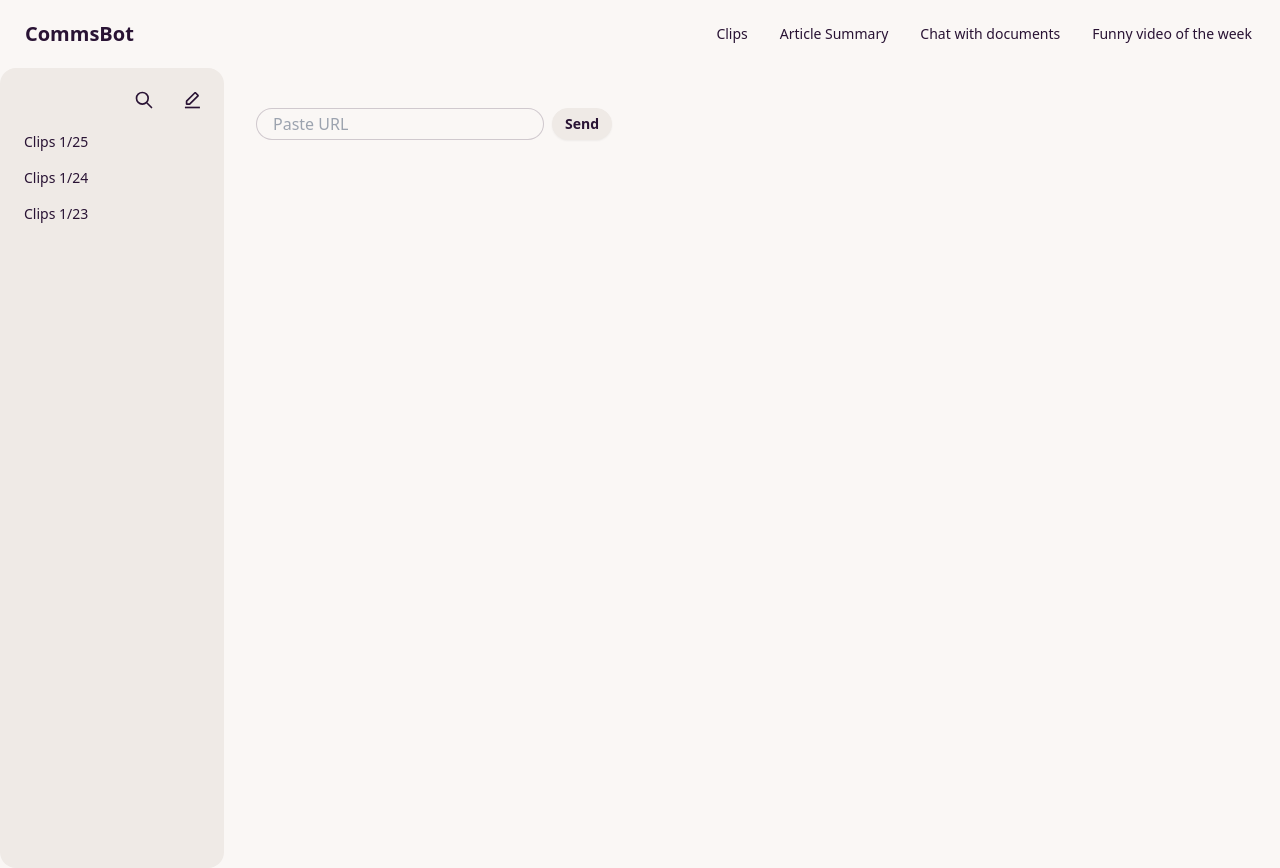
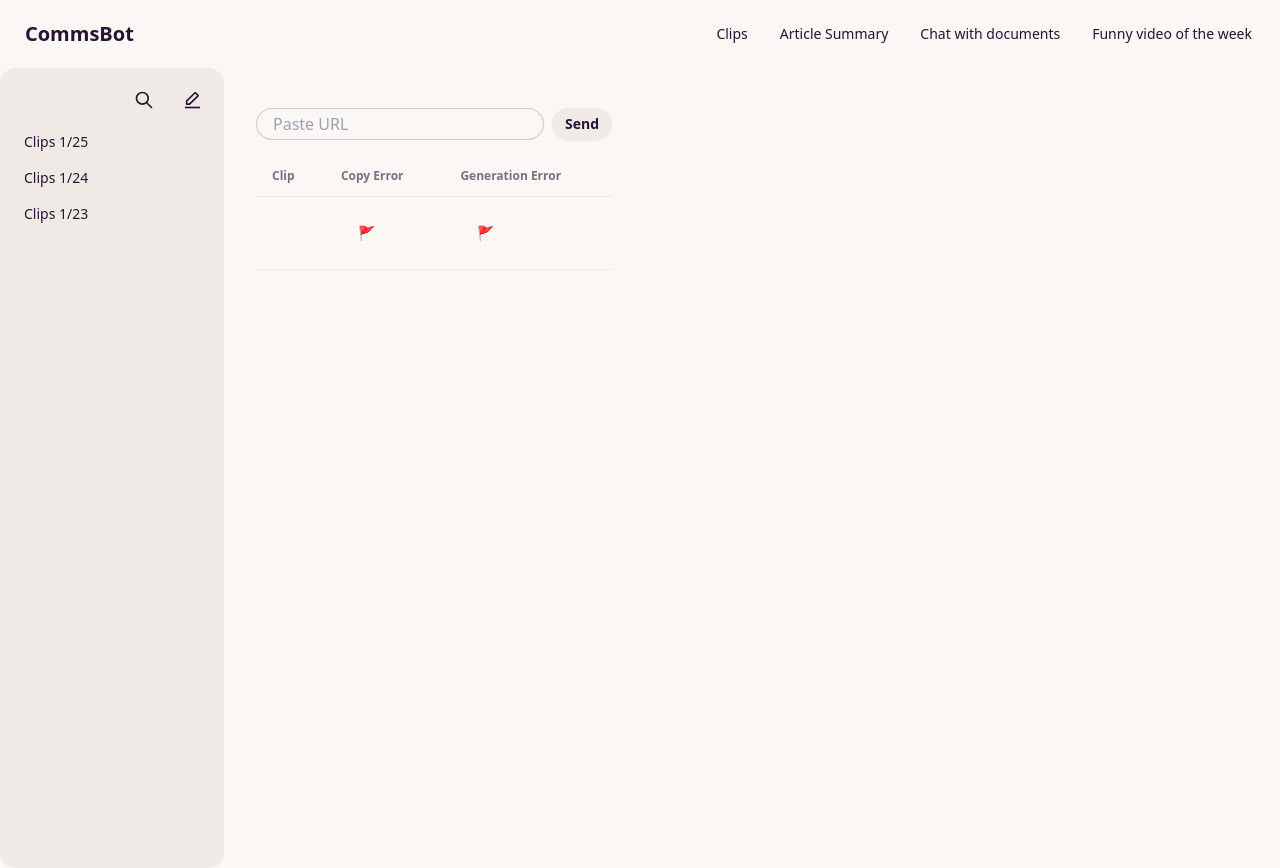
Before and after one commit to brosshirt/raynor, a Next.js app in the folder frontend/: page / in a window 1280 px wide. Built offline with nearby package versions, Linux system fonts and the light colour scheme.

Commit message:
clips are displayed in table

```diff
--- a/frontend/src/components/Clip.tsx
+++ /dev/null
@@ -1,51 +0,0 @@
-'use client';
-import React, { useState, useEffect } from 'react';
-import { articleInfoToHTML } from '@/lib/clipFormatter';
-import { ArticleInfo } from '@/lib/types';
-
-
-interface ClipProps {
-  clip: ArticleInfo | undefined;
-  reportError: (clip: ArticleInfo, errorType: string) => void;
-}
-
-export default function Clip({ clip, reportError }: ClipProps) {
-  const [formattedClipHTML, setFormattedClipHTML] = useState('');
-
-  useEffect(() => {
-    if (clip) {
-      const html = articleInfoToHTML(clip);
-      setFormattedClipHTML(html);
-      console.log('formattedCliphtml', html)
-    }
-  }, [clip]);
-
-  const handleCopy = () => {
-    const clipboardItem = new ClipboardItem({
-      'text/html': new Blob([formattedClipHTML], { type: 'text/html' }),
-      'text/plain': new Blob([formattedClipHTML], { type: 'text/plain' }),
-    });
-    navigator.clipboard.write([clipboardItem]);
-  };
-
-  return (
-    <div className="border border-black rounded w-full h-1/2 flex items-center gap-2 p-2">
-      <span className="flex-[10]" dangerouslySetInnerHTML={{ __html: formattedClipHTML }} />
-      <button className="flex-[1] h-5 border border-black rounded cursor-pointer" onClick={handleCopy}>
-        Copy
-      </button>
-      <button
-        className="flex-[1] h-5 border border-black rounded cursor-pointer"
-        onClick={() => clip && reportError(clip, 'copy paste')}
-      >
-        copy/paste error
-      </button>
-      <button
-        className="flex-[1] h-5 border border-black rounded cursor-pointer"
-        onClick={() => clip && reportError(clip, 'clip generation')}
-      >
-        🚩
-      </button>
-    </div>
-  );
-}
--- /dev/null
+++ b/frontend/src/components/Clips/ClipRow.tsx
@@ -0,0 +1,18 @@
+import React from 'react'
+
+
+interface ClipRowProps {
+    formattedClipHtml: { __html: string},
+}
+
+const ClipRow = ({formattedClipHtml}: ClipRowProps) => {
+  return (
+    <tr>
+        <td dangerouslySetInnerHTML={formattedClipHtml}></td>
+        <td><button className='btn btn-ghost'>🚩</button></td>
+        <td><button className='btn btn-ghost'>🚩</button></td>
+    </tr>
+  )
+}
+
+export default ClipRow
--- a/frontend/src/components/Clips/ClipSearchBar.tsx
+++ b/frontend/src/components/Clips/ClipSearchBar.tsx
@@ -11,7 +11,7 @@ export default function ClipSearchBar({ link, setLink, generateClip }: ClipSearc
   return (
     <div className="flex gap-2 pt-10">
       <div className="form-control">
-        <input type="text" placeholder="Paste URL" className="input input-bordered w-72 h-8" />
+        <input type="text" placeholder="Paste URL" className="input input-bordered w-72 h-8" value={link} onChange={e => setLink(e.target.value)}/>
       </div>
       <button
         onClick={generateClip}
--- /dev/null
+++ b/frontend/src/components/Clips/ClipsDisplay.tsx
@@ -0,0 +1,66 @@
+'use client';
+import React, { useState, useEffect } from 'react';
+import { articleInfoToHtml } from '@/lib/clipFormatter';
+import { ArticleInfo } from '@/lib/types';
+import ClipRow from './ClipRow';
+
+
+interface ClipProps {
+  clip: ArticleInfo | undefined;
+  reportError: (clip: ArticleInfo, errorType: string) => void;
+}
+
+export default function ClipsDisplay({ clip, reportError }: ClipProps) {
+  const [formattedClipHtml, setFormattedClipHtml] = useState<{ __html: string }>({__html: ''});
+
+  useEffect(() => {
+    if (clip) {
+      const html = articleInfoToHtml(clip);
+      setFormattedClipHtml(html);
+    }
+  }, [clip]);
+
+  const handleCopy = () => {
+    const clipboardItem = new ClipboardItem({
+      'text/html': new Blob([formattedClipHtml.__html], { type: 'text/html' }),
+      'text/plain': new Blob([formattedClipHtml.__html], { type: 'text/plain' }),
+    });
+    navigator.clipboard.write([clipboardItem]);
+  };
+
+  return (
+    <div className="overflow-x-auto">
+      <table className="table">
+        {/* head */}
+        <thead>
+          <tr>
+            <th>Clip</th>
+            <th>Copy Error</th>
+            <th>Generation Error</th>
+          </tr>
+        </thead>
+        <tbody>
+          <ClipRow formattedClipHtml={formattedClipHtml}/>
+        </tbody>
+      </table>
+    </div>
+    // <div className="border border-black rounded w-full h-1/2 flex items-center gap-2 p-2">
+    //   <span className="flex-[10]" dangerouslySetInnerHTML={{ __html: formattedClipHTML }} />
+    //   <button className="flex-[1] h-5 border border-black rounded cursor-pointer" onClick={handleCopy}>
+    //     Copy
+    //   </button>
+    //   <button
+    //     className="flex-[1] h-5 border border-black rounded cursor-pointer"
+    //     onClick={() => clip && reportError(clip, 'copy paste')}
+    //   >
+    //     copy/paste error
+    //   </button>
+    //   <button
+    //     className="flex-[1] h-5 border border-black rounded cursor-pointer"
+    //     onClick={() => clip && reportError(clip, 'clip generation')}
+    //   >
+    //     🚩
+    //   </button>
+    // </div>
+  );
+}
--- a/frontend/src/components/Clips/ClipsMainContent.tsx
+++ b/frontend/src/components/Clips/ClipsMainContent.tsx
@@ -1,9 +1,10 @@
 'use client';
 import React, { useState } from 'react';
 import ClipSearchBar from './ClipSearchBar';
-import Clip from '../Clip';
+import Clip from './ClipsDisplay';
 import { getClip } from '@/lib/clipFormatter';
 import { ArticleInfo } from '@/lib/types';
+import ClipsDisplay from './ClipsDisplay';
 
 export default function ClipsMainContent() {
   const [link, setLink] = useState('');
@@ -31,9 +32,9 @@ export default function ClipsMainContent() {
   };
 
   return (
-    <div>
+    <div className='space-y-4'>
         <ClipSearchBar link={link} setLink={setLink} generateClip={generateClip} />
-
+        <ClipsDisplay clip={clip} reportError={handleReportError}/>
     </div>
   )
 
--- a/frontend/src/lib/clipFormatter.ts
+++ b/frontend/src/lib/clipFormatter.ts
@@ -3,7 +3,9 @@ import { ArticleInfo } from "./types"
 export async function getClip(link: string) {
   console.log('getClip')
 
-  console.log(process.env.NEXT_PUBLIC_BACKEND_URL)
+  console.log('backend_url', process.env.NEXT_PUBLIC_BACKEND_URL)
+
+  console.log('link', link)
 
   try {
       const response = await fetch(`${process.env.NEXT_PUBLIC_BACKEND_URL}/api/clip-format`, {
@@ -29,7 +31,7 @@ export async function getClip(link: string) {
 
 
 
-export function articleInfoToHTML(articleInfo: ArticleInfo){
+export function articleInfoToHtml(articleInfo: ArticleInfo): { __html: string; }{
 
 
   console.log('articleInfoToHtml', articleInfo)
@@ -40,8 +42,8 @@ export function articleInfoToHTML(articleInfo: ArticleInfo){
   const articleLink = articleInfo.article_link || "#"; // Assuming article_link is part of the JSON
 
   const clip = `
-      <b><a href="${articleLink}">${title}</a> - ${publication} - ${publicationDate}</b><br>
+      <b><a style="color:blue; text-decoration: underline" href="${articleLink}">${title}</a> - ${publication} - ${publicationDate}</b><br>
       <i>By ${authors}</i>
   `;
-  return clip;
+  return {__html: clip};
 }
```
